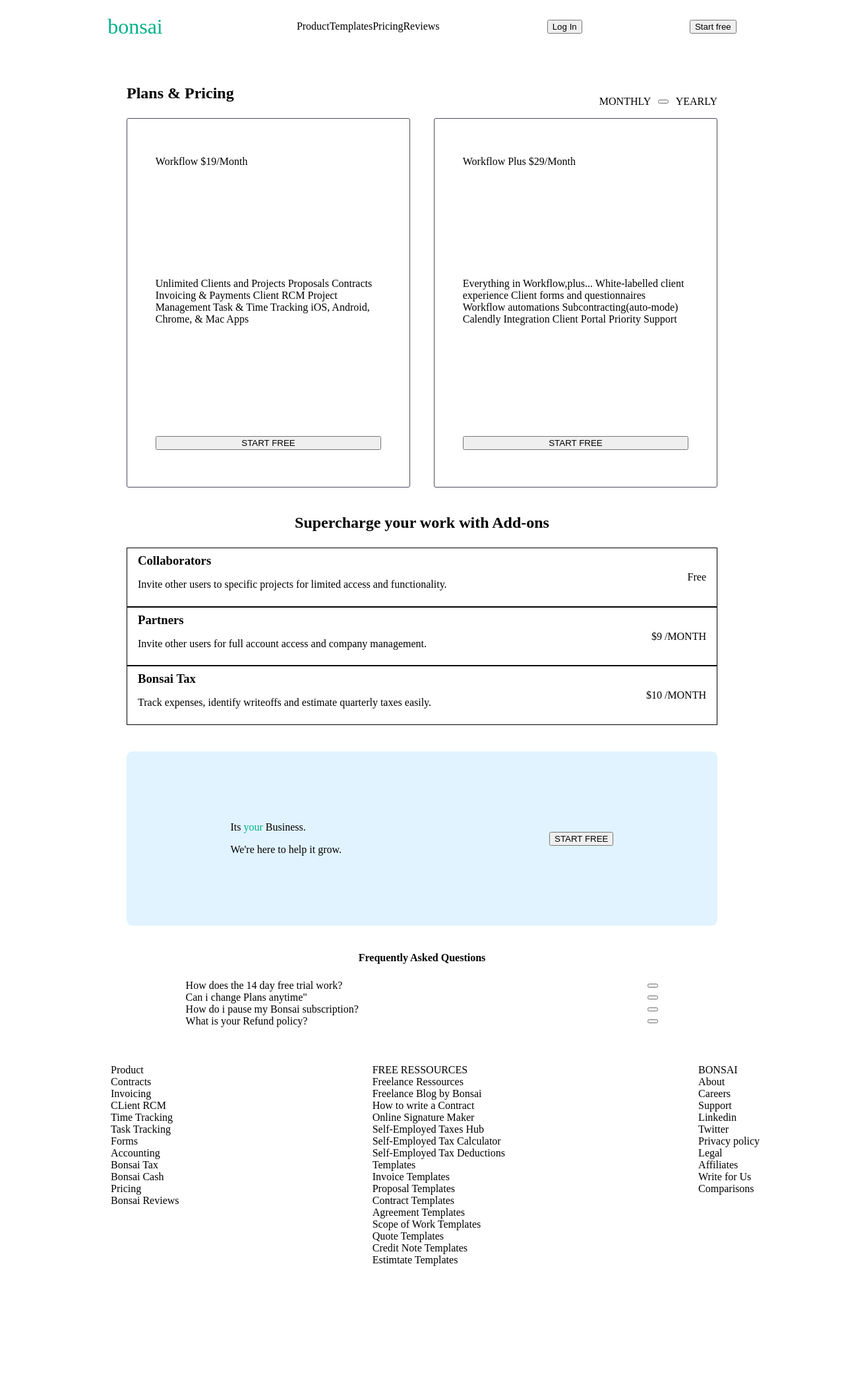
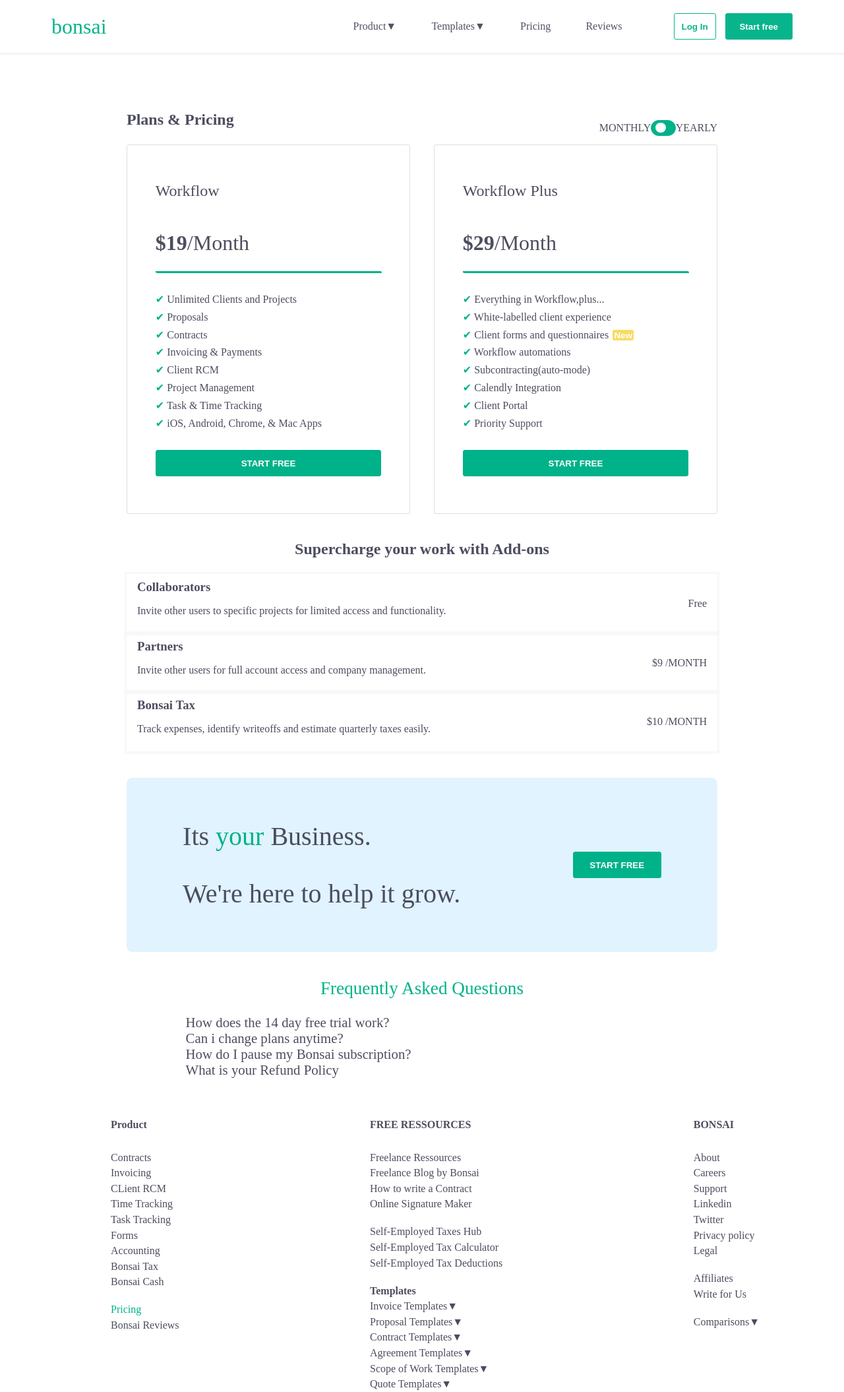
Before and after one commit to FaridMo99/Layout-Exercises, a plain HTML site: page non-interactive/Bonsai-Pricing-Page/index.html in a window 1280 px wide. Shown: the top 2110 px of the page at 66% size. Drawn offline with Linux system fonts and the light colour scheme.

Commit message:
finished exercise

```diff
--- a/non-interactive/Bonsai-Pricing-Page/index.html
+++ b/non-interactive/Bonsai-Pricing-Page/index.html
@@ -12,8 +12,8 @@
         <nav>
             <p>bonsai</p>
             <ul class="headerList">
-                <li>Product</li>
-                <li>Templates</li>
+                <li>Product&#9660</li>
+                <li>Templates&#9660</li>
                 <li>Pricing</li>
                 <li>Reviews</li>
             </ul>
@@ -27,7 +27,7 @@
             <h1>Plans & Pricing</h1>
             <div class="toggleMode">
             <p>MONTHLY</p>
-                <button class="toggleButton" type="button"></button>
+                <button class="toggleButton" type="button"><span></span></button>
                 <p>YEARLY</p>
             </div>
         </section>
@@ -36,11 +36,11 @@
             <div>
                 <div>
                 <div class="workflow">
-                    <span>Workflow</span>
+                    <span class="wf">Workflow</span>
                     <span><span class="price">$19</span>/Month</span>
-                    <span class="line"></span>
                 </div>
-                <div>
+                <span class="line"></span>
+                <div class="feat">
                     <span>Unlimited Clients and Projects</span>
                     <span>Proposals</span>
                     <span>Contracts</span>
@@ -57,14 +57,14 @@
             <div>
                 <div>
                 <div class="workflow">
-                    <span>Workflow Plus</span>
+                    <span class="wf">Workflow Plus</span>
                     <span><span class="price">$29</span>/Month</span>
-                    <span class="line"></span>
                 </div>
-                <div>
+                <span class="line"></span>
+                <div class="feat">
                     <span>Everything in Workflow,plus...</span>
                     <span>White-labelled client experience</span>
-                    <span>Client forms and questionnaires</span>
+                    <span>Client forms and questionnaires<button class="new">New</button></span>
                     <span>Workflow automations</span>
                     <span>Subcontracting(auto-mode)</span>
                     <span>Calendly Integration</span>
@@ -119,22 +119,26 @@
         <section class="questions">
             <h4>Frequently Asked Questions</h4>
             <div>
-                <div class="dropdown">
-                    <span>How does the 14 day free trial work?</span>
-                    <button></button>
-                </div>
-                <div class="dropdown">
-                    <span>Can i change Plans anytime"</span>
-                    <button></button>
-                </div>
-                <div class="dropdown">
-                    <span>How do i pause my Bonsai subscription?</span>
-                    <button></button>
-                </div>
-                <div class="dropdown">
-                    <span>What is your Refund policy?</span>
-                    <button></button>
-                </div>
+                <form class="freeTrial">
+                    <label for="freeTrial">How does the 14 day free trial work?</label>
+                    <input type="checkbox" id="freeTrial">
+                    <p class="freeTrialText">Lorem ipsum dolor sit amet consectetur adipisicing elit. Velit inventore sit optio soluta? Et consequatur fugit vel quidem facere sit in, illo, molestias doloremque porro laboriosam aliquid ut esse consectetur neque excepturi, quos fuga laborum quia perferendis. Dicta, minus et quia possimus, dolore quasi assumenda voluptatum voluptatibus eveniet reiciendis sunt.</p>
+                </form>
+                <form class="changePlans">
+                    <label for="changePlans">Can i change plans anytime?</label>
+                    <input type="checkbox" name="changePlans" id="changePlans">
+                    <p class="changePlansText">Lorem ipsum dolor sit amet consectetur adipisicing elit. Deleniti impedit aut praesentium at sequi magnam nisi quisquam ipsam aperiam, cupiditate rerum a deserunt id similique veritatis dignissimos omnis nam error officia eos? Cupiditate, dolorem eos enim saepe, repudiandae soluta facere cum quas expedita vero sequi quae, obcaecati sunt assumenda reiciendis.</p>
+                </form>
+                <form class="bonsaiSub">
+                    <label for="bonsaiSub">How do I pause my Bonsai subscription?</label>
+                    <input type="checkbox" name="bonsaiSub" id="bonsaiSub">
+                    <p class="bonsaiSubText">Lorem ipsum dolor sit amet consectetur adipisicing elit. Nihil quaerat, ullam tenetur asperiores corporis ex ipsa recusandae accusantium voluptatum eum eligendi blanditiis unde eveniet amet tempore aliquam animi maxime? Vero natus obcaecati eos iure eligendi culpa earum qui voluptas suscipit placeat! Culpa quas vero, animi adipisci veniam voluptate assumenda quis.</p>
+                </form>
+                <form class="refund">
+                    <label for="refund">What is your Refund Policy</label>
+                    <input type="checkbox" name="refund" id="refund">
+                    <p class="refundText">Lorem ipsum dolor sit amet consectetur adipisicing elit. Iste qui tempore deserunt, illum ratione at magni a laboriosam quam beatae maiores, voluptate deleniti itaque veniam commodi vel totam, magnam optio nemo esse cumque quis voluptatibus ut sequi! Perferendis dicta voluptatibus, nobis dolorum numquam nulla eum, dolorem recusandae, aspernatur distinctio harum!</p>
+                </form>
             </div>
         </section>
      </main>
@@ -151,7 +155,7 @@
                 <li>Accounting</li>
                 <li>Bonsai Tax</li>
                 <li>Bonsai Cash</li>
-                <li class="green">Pricing</li>
+                <li class="green top">Pricing</li>
                 <li>Bonsai Reviews</li>
             </ul>
 
@@ -161,16 +165,16 @@
                 <li>Freelance Blog by Bonsai</li>
                 <li>How to write a Contract</li>
                 <li>Online Signature Maker</li>
-                <li>Self-Employed Taxes Hub</li>
+                <li class="top">Self-Employed Taxes Hub</li>
                 <li>Self-Employed Tax Calculator</li>
                 <li>Self-Employed Tax Deductions</li>
-                <li>Templates</li>
-                <li>Invoice Templates</li>
-                <li>Proposal Templates</li>
-                <li>Contract Templates</li>
-                <li>Agreement Templates</li>
-                <li>Scope of Work Templates</li>
-                <li>Quote Templates</li>
+                <li class="templates top">Templates</li>
+                <li>Invoice Templates&#9660</li>
+                <li>Proposal Templates&#9660</li>
+                <li>Contract Templates&#9660</li>
+                <li>Agreement Templates&#9660</li>
+                <li>Scope of Work Templates&#9660</li>
+                <li>Quote Templates&#9660</li>
                 <li>Credit Note Templates</li>
                 <li>Estimtate Templates</li>
             </ul>
@@ -184,9 +188,9 @@
                 <li>Twitter</li>
                 <li>Privacy policy</li>
                 <li>Legal</li>
-                <li>Affiliates</li>
+                <li class="top">Affiliates</li>
                 <li>Write for Us</li>
-                <li>Comparisons</li>
+                <li class="top">Comparisons&#9660</li>
             </ul>
     </footer>
 
--- a/non-interactive/Bonsai-Pricing-Page/styles.css
+++ b/non-interactive/Bonsai-Pricing-Page/styles.css
@@ -11,21 +11,61 @@
     list-style-type: none;
 }
 
+span, p, li, h1, h2, h3, h4, form {
+    color:var(--color2);
+}
+
+button {
+    background-color: var(--color1);
+    border:1px solid var(--color1);
+    border-radius: 3px;
+    width:5vw;
+    height:5vh;
+    font-weight: bold;
+    color:var(--color3);
+
+    &:hover {
+        transform: scale(1.1);
+        cursor: pointer;
+    }
+}
+
+.login {
+    background-color: #fff;
+    color:var(--color1);
+    margin-right:-5vw;
+}
+
+.small {
+    width:calc(5vw + 3vw);
+}
+
 body {
     margin:0;
     display: flex;
     flex-direction: column;
     justify-content: space-around;
     align-items: center;
+    background-color: var(--color3);
 }
 
 h1, h2, h3, h4 {
     margin:0;
 }
 
+.green {
+    color:var(--color1);
+}
+
+
+li:hover {
+    opacity:0.7;
+    cursor: pointer;
+}
 /*header*/
 header {
     width: 100%;
+    opacity: 0.97;
 }
 
 nav {
@@ -39,6 +79,10 @@ nav {
     background-color: #fff;
     margin-bottom: 1px;
 
+    &:hover {
+        box-shadow: 0 0 3px 3px rgba(0, 0, 0, 0.058);
+    }
+
     p {
         color:var(--color1);
         font-size: 2rem;
@@ -46,9 +90,12 @@ nav {
     }
 
     .headerList {
+        width: 35%;
+        margin-left: 20vw;
         display: flex;
         justify-content: space-between;
         align-items: center;
+
     }
 }
 
@@ -70,8 +117,9 @@ main>* {
 }
 
 
-/* first section */
+    /* first section */
 .toggle {
+    margin-top: 5vh;
     display: flex;
     justify-content: space-between;
     align-items: center;
@@ -83,6 +131,27 @@ main>* {
         align-items: center;
         width: 20%;
      }
+}
+
+.toggleButton {
+    width:3vw;
+    height:3vh;
+    display: flex;
+    align-items: center;
+    border-radius: 5vw;
+
+
+    span {
+        background-color: #fff;
+        width: 1.2vw;
+        height: 1.2vw;
+        border-radius: 50%;
+        transition: 0.1s ease-in-out;
+
+        &:active {
+            transform: translate(80%);
+        }
+    }
 }
 
 .options {
@@ -97,8 +166,13 @@ main>* {
         justify-content:center;
         height:100%;
         width:48%;
-        border: 1px solid var(--color2);
+        border: 1px solid rgba(0, 0, 0, 0.126);
         border-radius: 3px;
+
+        &:hover {
+            transform: scale(1.01);
+            cursor: pointer;
+        }
 
         > div {
             width:80%;
@@ -106,11 +180,65 @@ main>* {
             display: flex;
             flex-direction: column;
             justify-content: space-between;
+            align-items: center;
+
+            .free {
+                width: 100%;
+            }
         }
     }
 }
 
-/*  second section */
+.workflow {
+    width: 100%;
+    height: 25%;
+    margin: 0;
+    display: flex;
+    flex-direction: column;
+    justify-content: space-between;
+    font-size: 2rem;
+
+    .wf {
+        font-size: 1.5rem;
+    }
+}
+
+.price {
+    font-weight: bold;
+}
+
+.new {
+    background-color: var(--color4);
+    border:none;
+    width:2rem;
+    height: 1rem;
+    display: inline-flex;
+    justify-content: center;
+    align-items: center;
+    margin-left: 6px;
+}
+
+.line {
+    width: 100%;
+    border: 0.5px solid var(--color1);
+    box-shadow: 0 0 1px 0.5px var(--color1);
+}
+
+.feat {
+    height: 50%;
+    width: 100%;
+    display: flex;
+    flex-direction: column;
+    justify-content:space-evenly;
+
+    span::before {
+        content: "✔ ";
+        color: var(--color1);
+    }
+}
+
+
+    /*  second section */
 
 .allAddons {
     display: flex;
@@ -120,12 +248,17 @@ main>* {
     height:40vh;
 
     > div {
-        border: 1px solid black;
+        box-shadow: 0 0 3px 3px rgb(247, 247, 247);
         width: 100%;
         height:30%;
         display: flex;
         align-items: center;
         justify-content: space-between;
+
+        &:hover {
+            transform: scale(1.01);
+            cursor: pointer;
+        }
 
         .addonsText {
             margin-left:1rem;
@@ -138,7 +271,7 @@ main>* {
 }
 
 
-/* third section */
+    /* third section */
 
 .blue {
     background-color: rgb(225, 243, 255);
@@ -147,6 +280,10 @@ main>* {
     justify-content: space-around;
     align-items: center;
     height:33vh;
+
+    > div > p {
+        font-size: 2.5rem;
+    }
 }
 
 mark {
@@ -154,8 +291,12 @@ mark {
     color:var(--color1);
 }
 
+.big {
+    width:15%;
+}
 
-/* fourth section */
+
+    /* fourth section */
 
 .questions {
     display: flex;
@@ -166,20 +307,47 @@ mark {
         width:80%;
         display: flex;
         flex-direction: column;
-        justify-content: space-between;
-        align-items: flex-end;
+        justify-content:space-evenly;
+        align-items: center;
 
-        > div{
-            width:100%;
+        form {
+            width: 100%;
             display: flex;
+            flex-wrap: wrap;
             justify-content: space-between;
             align-items: center;
+            font-size: 1.3rem;
 
-        &:hover {background-color: rgb(226, 226, 226);}
+            &:hover {
+                background-color: rgb(231, 230, 230);
+            }
         }
     }
 }
 
+input[type="checkbox"], form p {
+    display: none;
+}
+
+input[type="checkbox"]:checked {
+        ~p {
+            display: block;
+            background-color: #fff;
+            width: 100%;
+            margin-bottom: 0;
+            margin-top: 0;
+            border: 1px solid #00b2886e;
+            border-radius: 0.1vw;
+        }
+}
+
+
+
+h4 {
+    color:var(--color1);
+    font-weight: lighter;
+    font-size: 1.7rem;
+}
 
 /* footer */
 
@@ -188,8 +356,30 @@ footer {
     width:80%;
     display: flex;
     justify-content: space-between ;
+
+    ul li:first-child {
+        font-weight: bold;
+        margin-bottom: 4vh;
+
+        &:hover {
+            opacity: 1;
+            cursor: inherit;
+        }
+    }
+
+    ul li {
+        margin-top:0.7vh;
+        font-weight: lighter;
+    }
 }
 
+.templates {
+    font-weight: bold;
+    &:hover {
+        opacity: 1;
+        cursor: inherit;
+    }
+}
 
 footer, .questions, .blue, .allAddons {
     margin-top:5vh;
@@ -198,3 +388,7 @@ footer, .questions, .blue, .allAddons {
 h1, h2, h4 {
     margin-bottom: 3vh;
 }
+
+.top {
+    margin-top: 3vh;
+}
```
